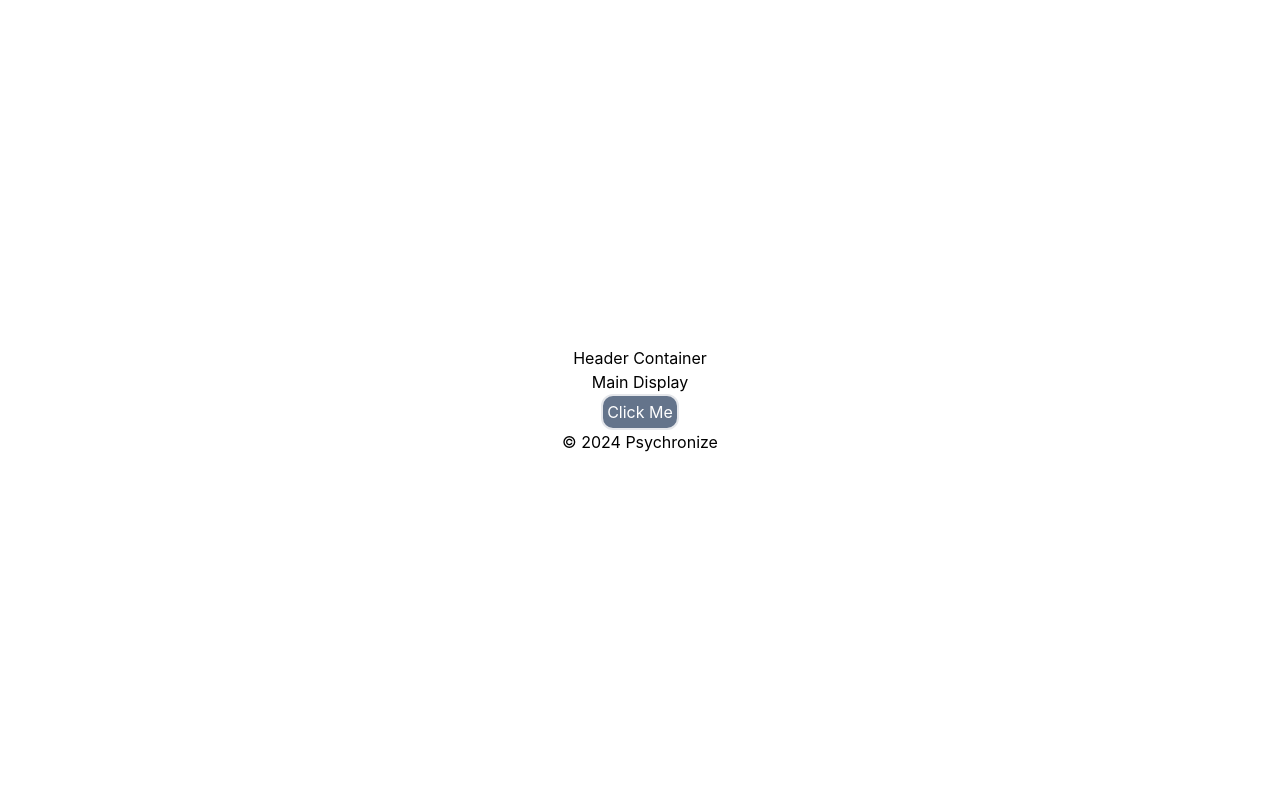
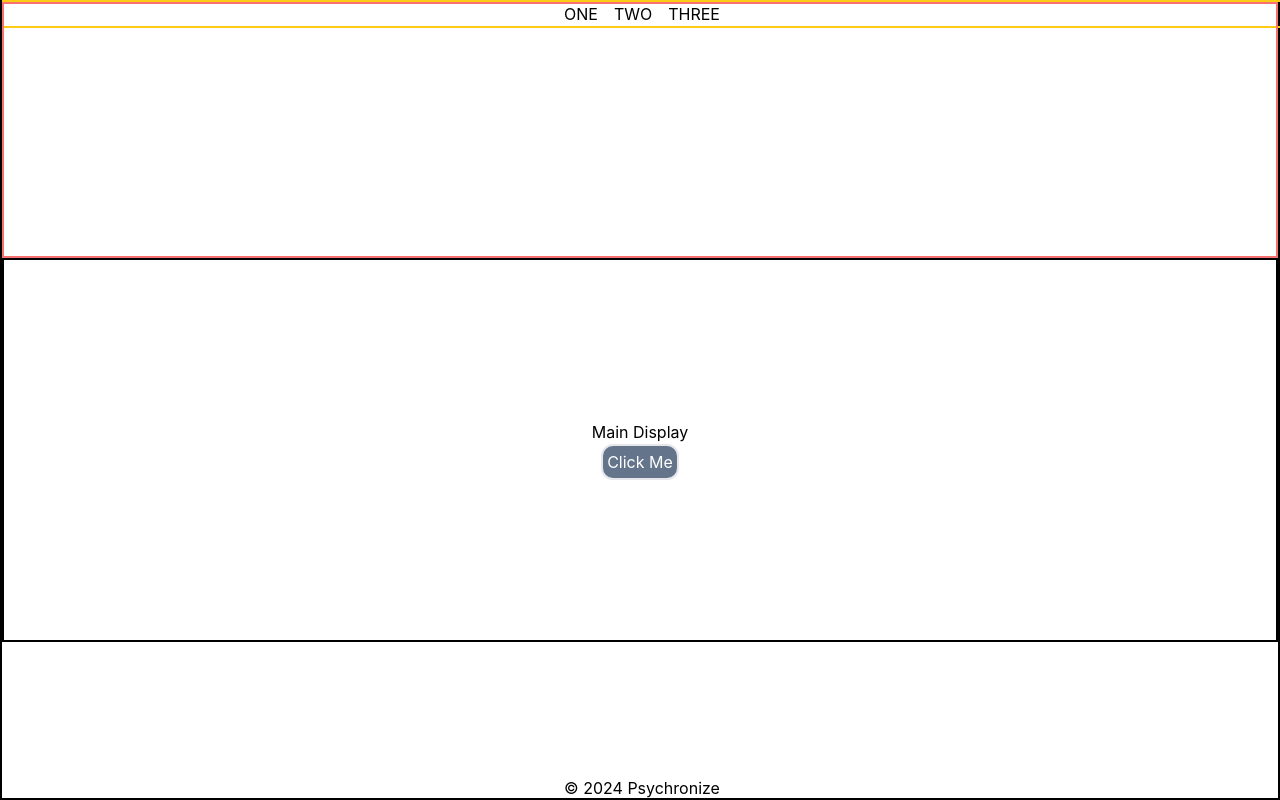
Before and after one commit to JSilvis73/Psychronize, a React (Vite) app: page / in a window 1280 px wide. Built offline with nearby package versions, Linux system fonts and the light colour scheme.

Commit message:
Laying out how i want the app to look. using borders to position all of the comps and elements.

```diff
--- a/src/App.css
+++ b/src/App.css
@@ -1,10 +1,3 @@
 @tailwind base;
 @tailwind components;
 @tailwind utilities;
-
-#root {
-  max-width: 1280px;
-  margin: 0 auto;
-  padding: 2rem;
-  text-align: center;
-}
--- a/src/App.tsx
+++ b/src/App.tsx
@@ -2,12 +2,14 @@
 import Footer from './components/Footer'
 import Header from './components/Header'
 import Main from './components/Main'
+import Navbar from './components/Navbar'
 
 function App() {
 
 
   return (
     <>
+    <Navbar />
     <Header />
     <Main />
     <Footer />
--- a/src/components/Footer.tsx
+++ b/src/components/Footer.tsx
@@ -2,7 +2,7 @@
 
 export default function Footer() {
   return (
-    <div>
+    <div className='absolute w-full bottom-0 text-center'>
       <p>&copy; 2024 Psychronize</p>
     </div>
   )
--- a/src/components/Header.tsx
+++ b/src/components/Header.tsx
@@ -1,9 +1,10 @@
 import React from 'react'
+import Navbar from './Navbar'
 
 export default function Header() {
   return (
-    <div>
-      Header Container
+    <div className='relative border-2 w-full h-64 border-red-400 '>
+
     </div>
   )
 }
--- a/src/components/Main.tsx
+++ b/src/components/Main.tsx
@@ -3,7 +3,7 @@
 
 export default function Main() {
     return (
-        <div>
+        <div className='relative text-center border-2 w-full h-96 border-black flex flex-col justify-center'>
             Main Display
             <Button buttonType="button"
                 onClickAction={() => alert("Hello!")}
--- a/src/components/Navbar.tsx
+++ b/src/components/Navbar.tsx
@@ -1,9 +1,14 @@
 import React from 'react'
+import Button from './primitive/Button'
 
 export default function Navbar() {
   return (
-    <div>
-      Navbar
-    </div>
+    <nav className='absolute w-full top-0 border-2 border-yellow-400 flex flex-row justify-center'>
+        <ul className='flex flex-row  gap-4'>
+            <li>ONE</li>
+            <li>TWO</li>
+            <li>THREE</li>
+        </ul>
+    </nav>
   )
 }
--- a/src/index.css
+++ b/src/index.css
@@ -10,9 +10,8 @@
 }
 
 body {
+  border: 2px solid black;
   margin: 0;
-  display: flex;
-  place-items: center;
-  min-width: 320px;
+  min-width: max-content;
   min-height: 100vh;
 }
```
